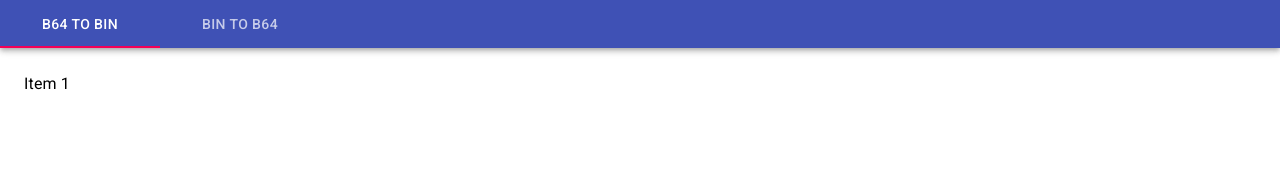
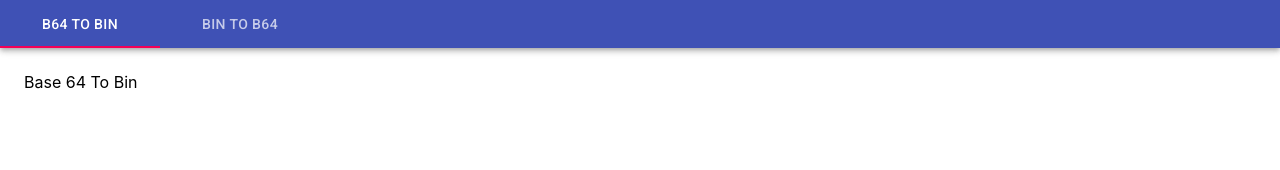
Before and after one commit to wrburnham/base64-bin-util, a React (Create React App) app: page / in a window 1280 px wide. Shown: the top 170 px of the page. Built offline with nearby package versions, Linux system fonts and the light colour scheme.

Commit message:
start components for b64/bin conversions

```diff
--- a/src/Base64Panel.js
+++ b/src/Base64Panel.js
@@ -3,6 +3,8 @@ import { toast } from 'react-toastify';
 import { Tabs, Tab } from '@material-ui/core';
 import TabPanel from './TabPanel.js';
 import AppBar from '@material-ui/core/AppBar';
+import Base64ToBin from './Base64ToBin';
+import BinToBase64 from './BinToBase64';
 
 class Base64Panel extends React.Component {
 
@@ -26,10 +28,10 @@ class Base64Panel extends React.Component {
                     </Tabs>
                 </AppBar>
                 <TabPanel value={this.state.value} index={0}>
-                    Item 1
+                    <Base64ToBin/>
                 </TabPanel>
                 <TabPanel value={this.state.value} index={1}>
-                    Item 2
+                    <BinToBase64/>
                 </TabPanel>
             </>
         );
--- /dev/null
+++ b/src/Base64ToBin.js
@@ -0,0 +1,16 @@
+import React from 'react';
+import Typography from '@material-ui/core/Typography';
+
+class Base64ToBin extends React.Component {
+
+    render() {
+        return (
+            <div>
+                Base 64 To Bin
+            </div>
+        );
+    }
+
+}
+
+export default Base64ToBin;
--- /dev/null
+++ b/src/BinToBase64.js
@@ -0,0 +1,16 @@
+import React from 'react';
+import Typography from '@material-ui/core/Typography';
+
+class BinToBase64 extends React.Component {
+
+    render() {
+        return (
+            <div>
+                Bin To Base64
+            </div>
+        );
+    }
+
+}
+
+export default BinToBase64;
--- a/src/TabPanel.js
+++ b/src/TabPanel.js
@@ -1,7 +1,6 @@
 import React from 'react';
 import PropTypes from 'prop-types';
 import Box from '@material-ui/core/Box';
-import Typography from '@material-ui/core/Typography';
 
 class TabPanel extends React.Component {
     constructor(props) {
@@ -19,7 +18,7 @@ class TabPanel extends React.Component {
                 {...this.props.other}>
                     {this.props.value === this.props.index && (
                         <Box p={3}>
-                            <Typography>{this.props.children}</Typography>
+                            {this.props.children}
                         </Box>
                     )}
             </div>
```
